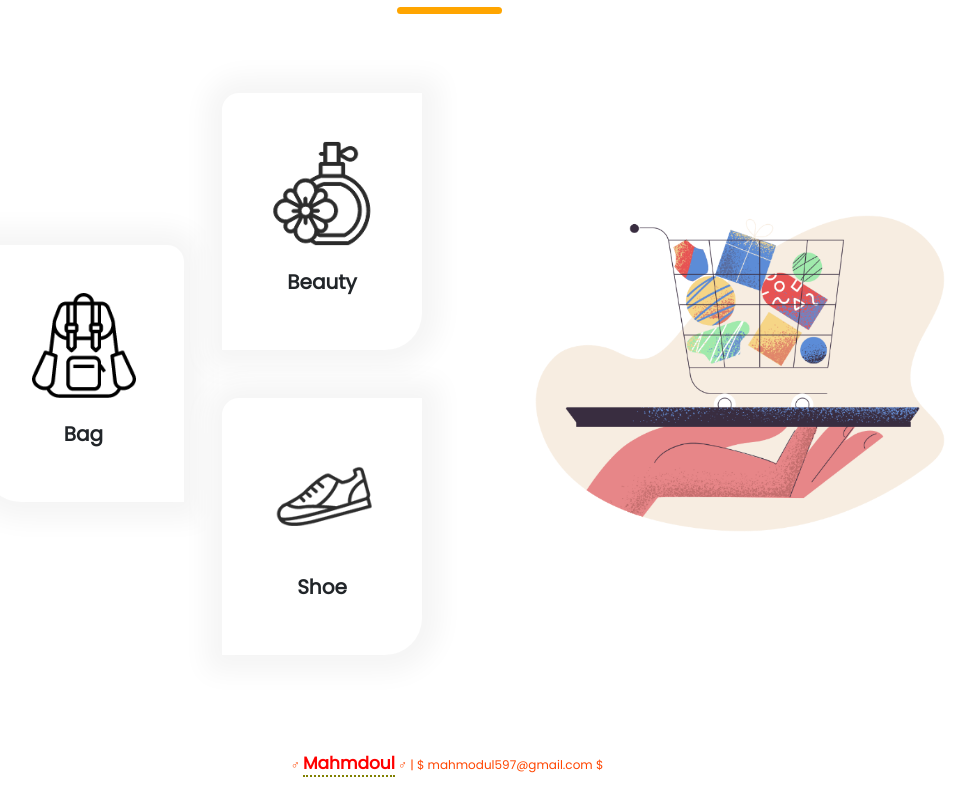
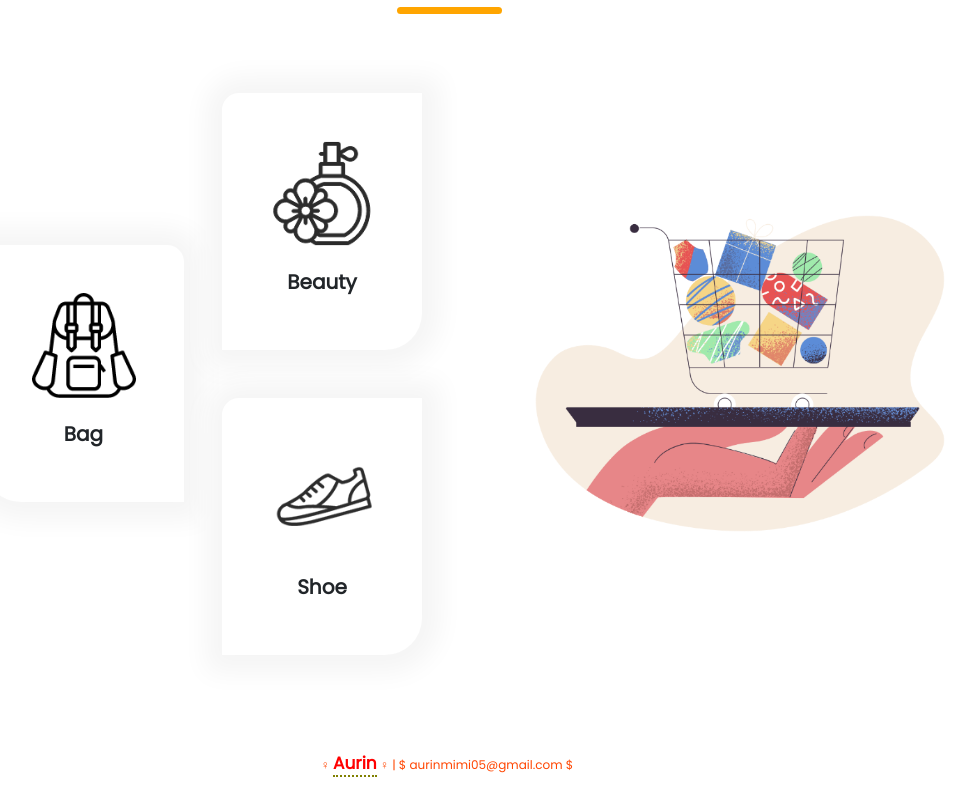
Before and after one commit to AurinIffatMimi/hot-gadgets-main, a plain HTML site: page index.html in a window 1280 px wide. Shown: the part 2063-2855 px from the top of the page, without its empty margins (193-1168 px from the left). Drawn offline with Linux system fonts and the light colour scheme.

Commit message:
mail change

```diff
--- a/index.html
+++ b/index.html
@@ -241,7 +241,7 @@
 
     <!----------- Footer Start ----------->
     <footer>
-        <p>&male; <span>Mahmdoul</span> &male; | &dollar; mahmodul597@gmail.com &dollar;</p>
+        <p>&female; <span>Aurin</span> &female; | &dollar; aurinmimi05@gmail.com &dollar;</p>
     </footer>
 
 
```
